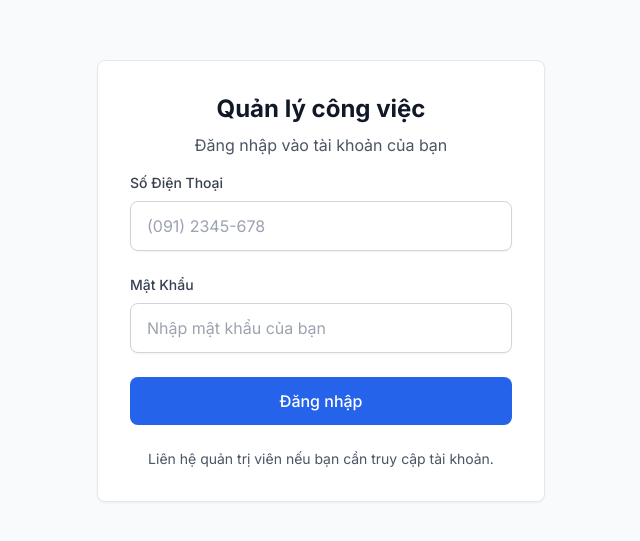
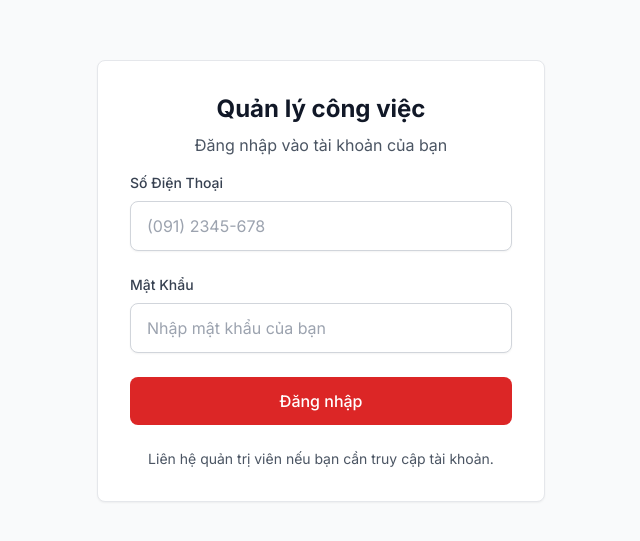
Before and after one commit to VietNguyenQuoc/police-todo, a Next.js app: page /auth in a window 1280 px wide. Shown: the part 119-660 px from the top of the page, without its empty margins (319-959 px from the left). Built offline with nearby package versions, Linux system fonts and the light colour scheme.

Commit message:
feat: update theme palette

```diff
--- a/tailwind.config.js
+++ b/tailwind.config.js
@@ -9,16 +9,28 @@ module.exports = {
     extend: {
       colors: {
         primary: {
-          50: "#eff6ff",
-          100: "#dbeafe",
-          200: "#bfdbfe",
-          300: "#93c5fd",
-          400: "#60a5fa",
-          500: "#3b82f6",
-          600: "#2563eb",
-          700: "#1d4ed8",
-          800: "#1e40af",
-          900: "#1e3a8a",
+          50: "#fef2f2",
+          100: "#fee2e2",
+          200: "#fecaca",
+          300: "#fca5a5",
+          400: "#f87171",
+          500: "#ef4444",
+          600: "#dc2626",
+          700: "#b91c1c",
+          800: "#991b1b",
+          900: "#7f1d1d",
+        },
+        secondary: {
+          50: "#fffbeb",
+          100: "#fef3c7",
+          200: "#fde68a",
+          300: "#fcd34d",
+          400: "#fbbf24",
+          500: "#f59e0b",
+          600: "#d97706",
+          700: "#b45309",
+          800: "#92400e",
+          900: "#78350f",
         },
       },
       fontFamily: {
```
